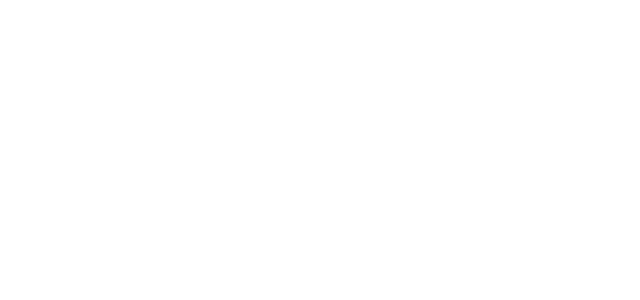
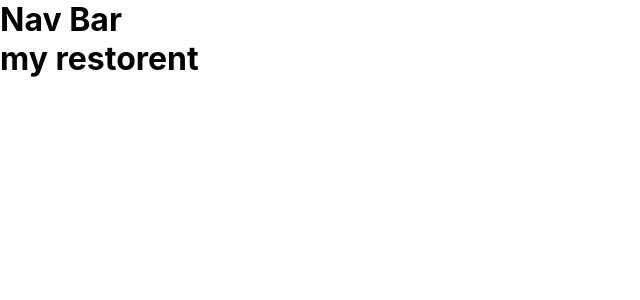
Before and after one commit to PRATHAPA-POOJARI/My_Restorent_app1, a React (Create React App) app: page / in a window 1280 px wide. Shown: the top 300 px of the page, without its empty margins (0-640 px from the left). Built offline with nearby package versions, Linux system fonts and the light colour scheme.

Commit message:
Update App.js

```diff
--- a/src/App.js
+++ b/src/App.js
@@ -1,9 +1,15 @@
 import logo from './logo.svg';
 import './App.css';
+import Layout from './components/Layout/Layout';
 
 function App() {
   return (
-    <div className="App">
+    <div >
+
+      <Layout>
+      <h1>my restorent</h1>
+      </Layout>
+
 
     </div>
   );
```
